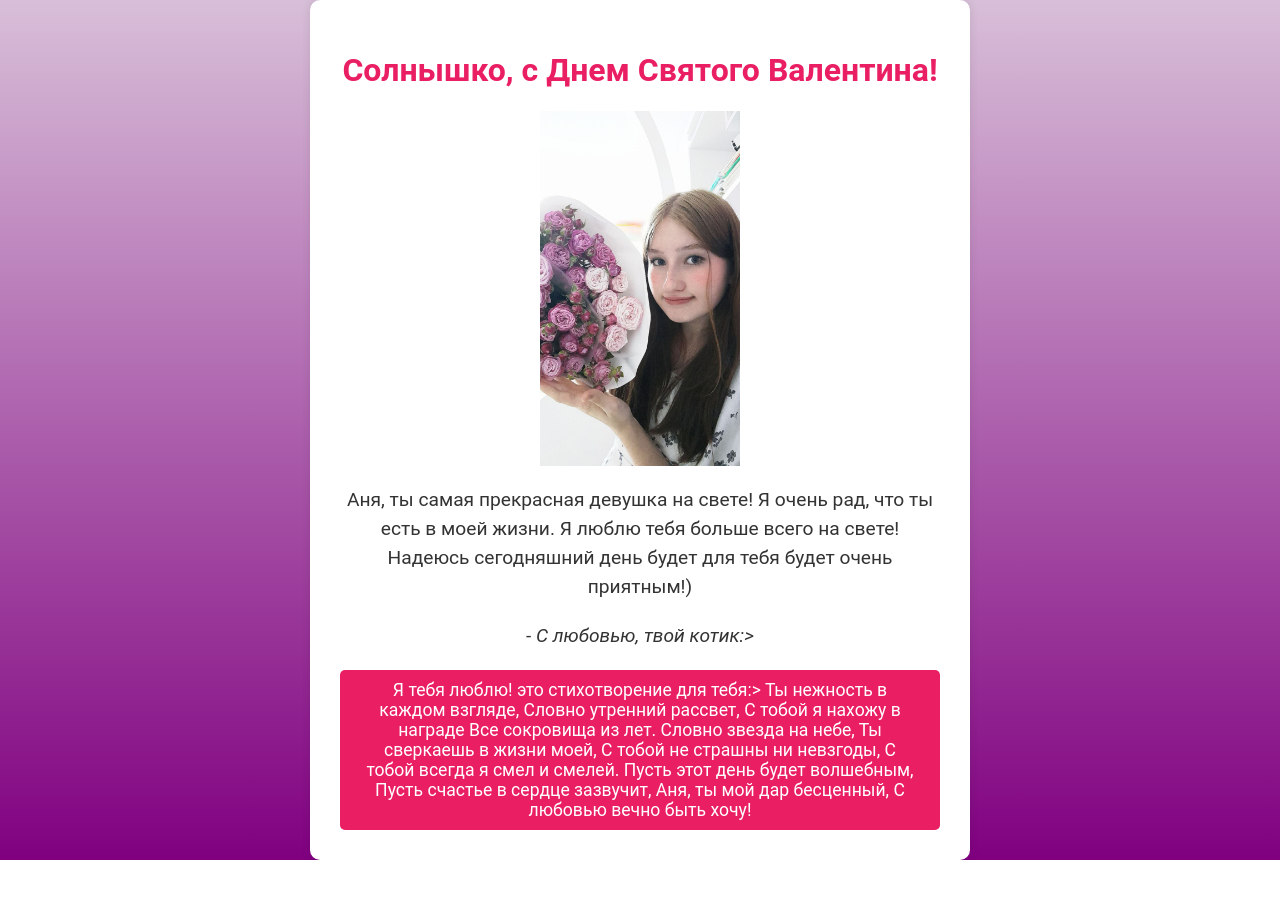
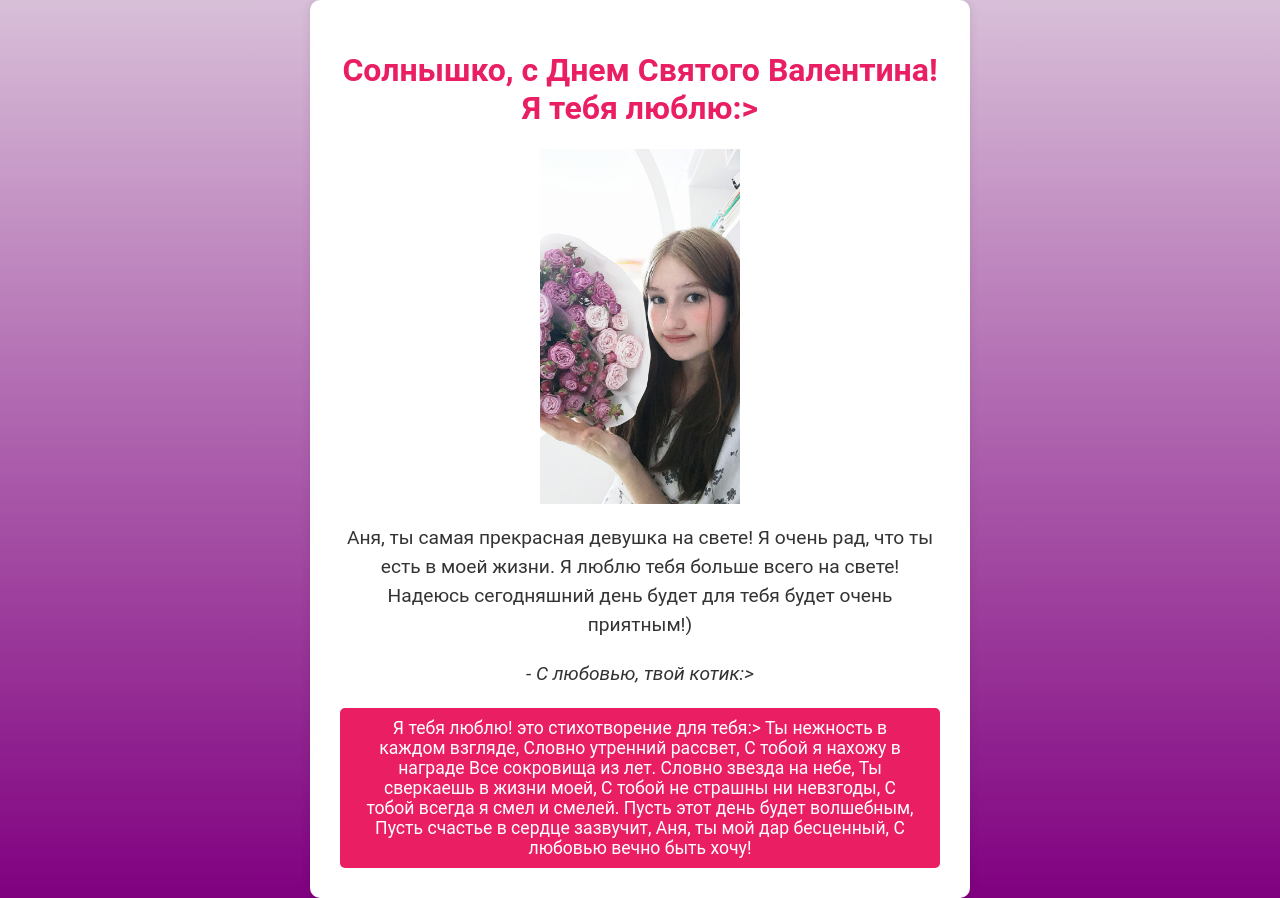
Before and after one commit to RossXHSW/anya-, a plain HTML site: page index.html in a window 1280 px wide. Before the commit the page ends 860 px from the top, so only its background shows below. Drawn offline with Linux system fonts and the light colour scheme.

Commit message:
Update index.html

```diff
--- a/index.html
+++ b/index.html
@@ -15,7 +15,7 @@
 </head>
 <body>
   <div class="container">
-    <h1>Солнышко, с Днем Святого Валентина!</h1>
+    <h1>Солнышко, с Днем Святого Валентина! Я тебя люблю:> </h1>
     <img src="1.jpg"  <!--  Добавлено изображение -->
     <p>Аня, ты самая прекрасная девушка на свете! Я очень рад, что ты есть в моей жизни. Я люблю тебя больше всего на свете! Надеюсь сегодняшний день будет для тебя будет очень приятным!) </p>
     <p class="from">- С любовью, твой котик:> </p>
```
